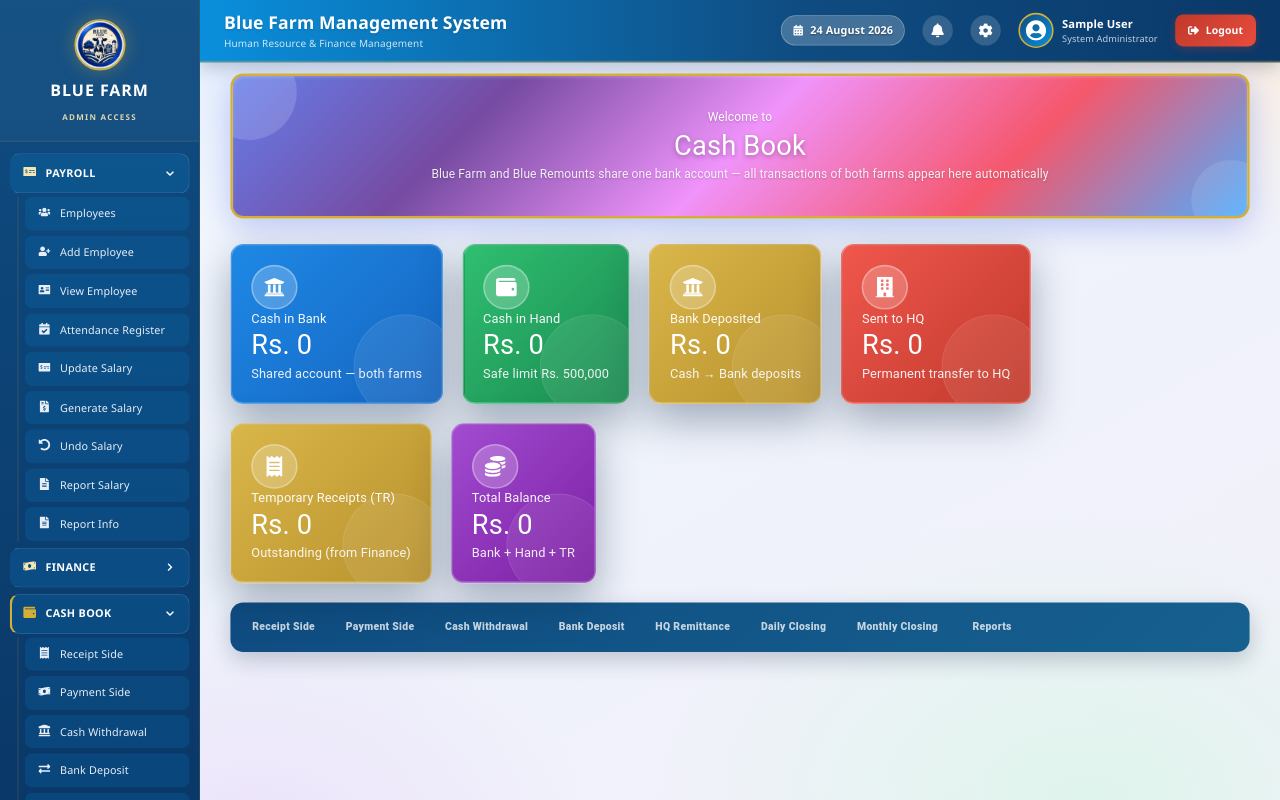
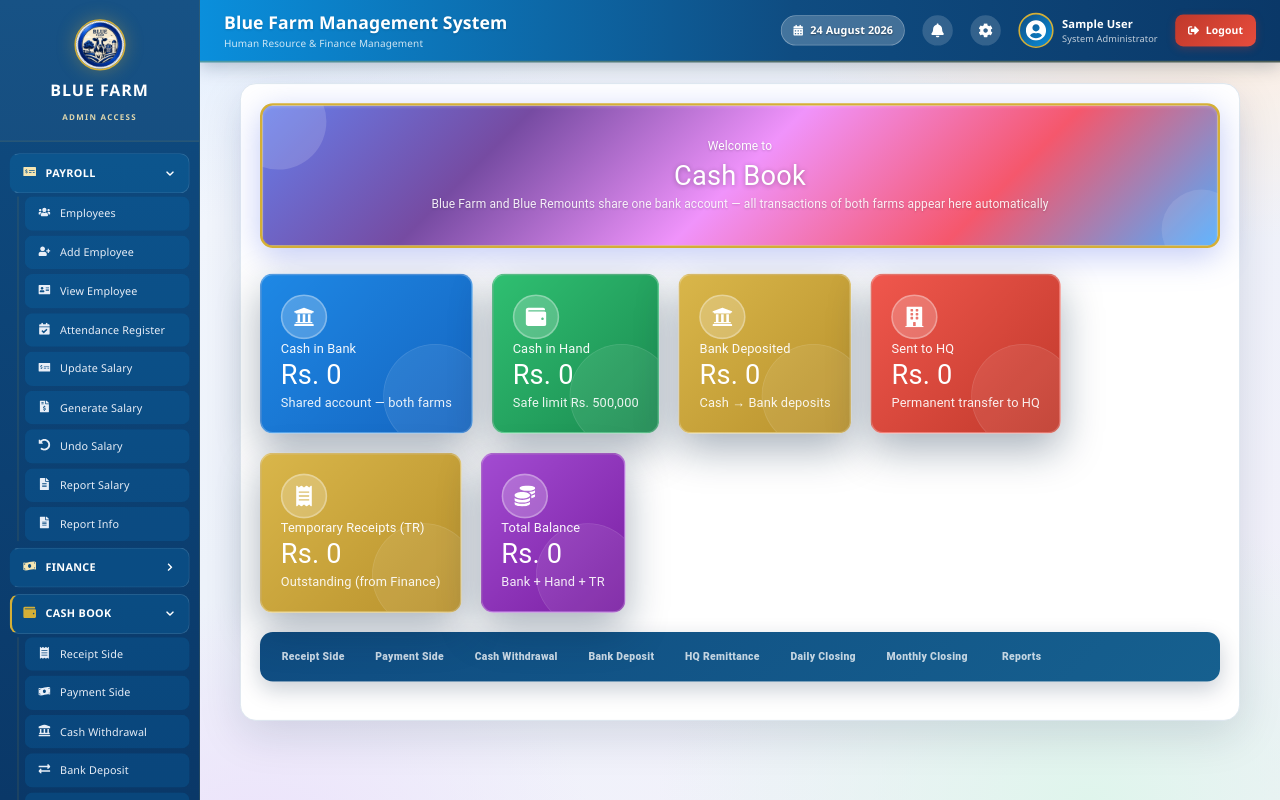
Before and after one commit to bluefarm751-hub/Bluefarmfinnance, a React (Vite) app in the folder client/: page /cashbook in a window 1280 px wide. Built offline with nearby package versions, Linux system fonts and the light colour scheme; no server answers; sample sign-in values are in the browser's storage.

Commit message:
cards updated

```diff
--- a/client/src/pages/CashBook.jsx
+++ b/client/src/pages/CashBook.jsx
@@ -115,7 +115,17 @@ export default function CashBook() {
 
   return (
     <MainLayout>
-      <Box sx={{ p: 1 }}>
+      <Box sx={{ p: { xs: 1.5, md: 2.5 }, minHeight: "calc(100vh - 150px)" }}>
+        <Box sx={{
+          width: "100%",
+          minHeight: "calc(100vh - 200px)",
+          boxSizing: "border-box",
+          background: "#fff",
+          borderRadius: 5,
+          p: { xs: 1.5, md: 3 },
+          border: "1px solid #d9e4ec",
+          boxShadow: "0 18px 55px rgba(8,33,63,0.13)",
+        }}>
         {showWelcome && (
 
         <Box sx={{
@@ -222,6 +232,7 @@ export default function CashBook() {
         {tab === 5 && <DailyClosingTab onChanged={refresh} showToast={showToast} />}
         {tab === 6 && <MonthlyClosingTab onChanged={refresh} showToast={showToast} />}
         {tab === 7 && <ReportsTab />}
+        </Box>
       </Box>
       {ToastUI}
     </MainLayout>
--- a/client/src/pages/Employees.jsx
+++ b/client/src/pages/Employees.jsx
@@ -77,8 +77,8 @@ export default function Employees() {
           flex: 1,
           display: "flex",
           flexDirection: "column",
-          minHeight: 0,
-          background: "#dfebfa",
+          minHeight: "calc(100vh - 150px)",
+          background: "#fff",
           borderRadius: 5,
           p: { xs: 2.5, md: 3.5 },
           border: "1px solid rgba(8,33,63,0.08)",
--- a/client/src/pages/Finance.jsx
+++ b/client/src/pages/Finance.jsx
@@ -85,7 +85,17 @@ export default function Finance() {
 
   return (
     <MainLayout>
-      <Box sx={{ px: 3, pt: 1, pb: 3 }}>
+      <Box sx={{ px: { xs: 1.5, md: 3 }, pt: 1, pb: 3 }}>
+        <Box sx={{
+          width: "100%",
+          minHeight: "calc(100vh - 150px)",
+          boxSizing: "border-box",
+          background: "#fff",
+          borderRadius: 5,
+          p: { xs: 2, md: 3.5 },
+          border: "1px solid #d9e4ec",
+          boxShadow: "0 18px 55px rgba(8,33,63,0.13)",
+        }}>
         {/* Colorful Welcome Card */}
         <Box sx={{
           textAlign: "center",
@@ -271,6 +281,7 @@ export default function Finance() {
             );
           })}
         </Grid>
+        </Box>
       </Box>
 
       {ToastUI}
--- a/client/src/pages/Ledger.jsx
+++ b/client/src/pages/Ledger.jsx
@@ -24,6 +24,7 @@ export default function Ledger() {
           background: "#fff",
           border: "1px solid #d9e4ec",
           boxShadow: "0 12px 35px rgba(8,33,63,0.12)",
+          minHeight: "calc(100vh - 150px)",
         }}>
           <Box sx={{
             textAlign: "center",
@@ -66,7 +67,7 @@ export default function Ledger() {
                     background: tab.gradient,
                     color: "#fff",
                     p: { xs: 3, md: 3.5 },
-                    minHeight: { xs: 190, md: 235 },
+                    minHeight: { xs: 260, md: 330 },
                     display: "flex",
                     flexDirection: "column",
                     justifyContent: "center",
```
